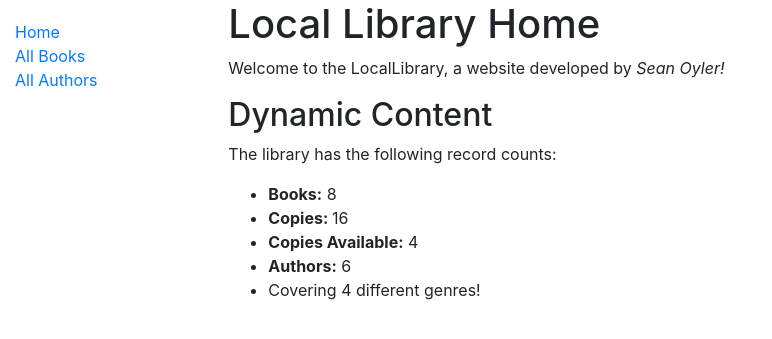
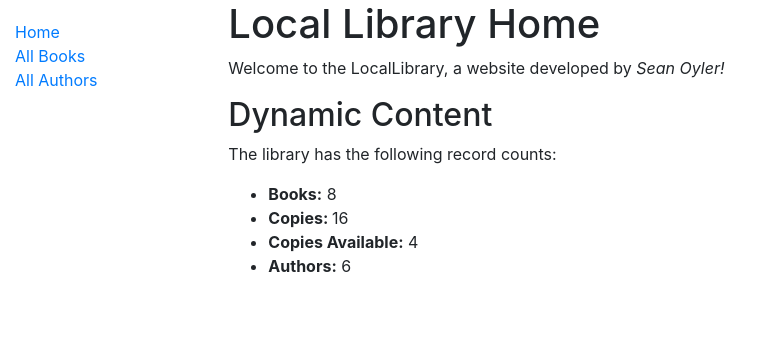
Before and after one commit to xrysen/locallibrary, a Django app: page /catalog/ in a window 1280 px wide. Shown: the top 339 px of the page, without its empty margins (0-772 px from the left). Run offline with Django 3.2, Linux system fonts and the light colour scheme; data comes from the database, SQL or seed files in the repository.

Commit message:
Remove genre number

```diff
--- a/catalog/templates/index.html
+++ b/catalog/templates/index.html
@@ -11,6 +11,5 @@
   <li><strong>Copies: </strong> {{ num_instances }}</li>
   <li><strong>Copies Available:</strong> {{ num_instances_available }} </li>
   <li><strong>Authors:</strong> {{ num_authors }}</li>
-  <li>Covering {{ num_genres }} different genres!</li>
 </ul>
 {% endblock %}
```
